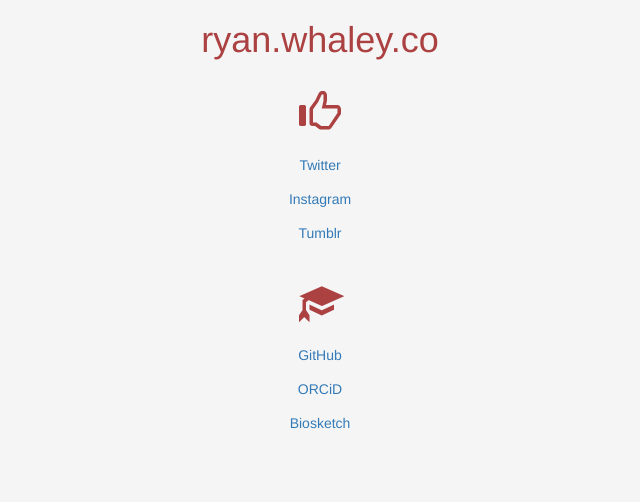
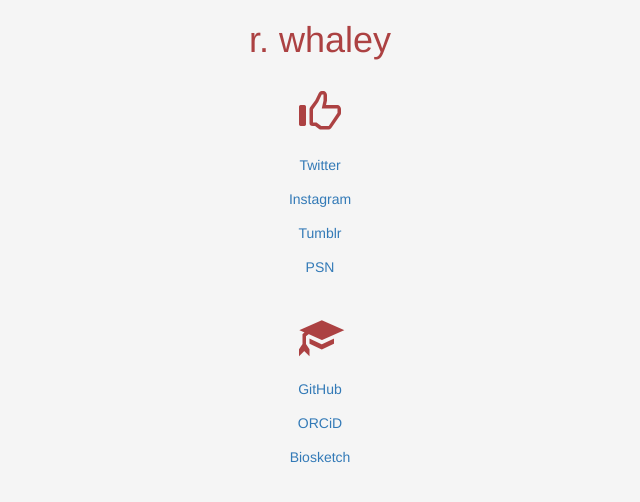
Before and after one commit to whaleyr/whaleyr.github.io, a plain HTML site: page index.html in a window 1280 px wide. Shown: the whole page, without its empty margins (320-960 px from the left). Drawn offline with Linux system fonts and the light colour scheme.

Commit message:
Update domain of site.

```diff
--- a/index.html
+++ b/index.html
@@ -3,7 +3,7 @@
     <head>
         <meta charset="utf-8">
         <meta http-equiv="x-ua-compatible" content="ie=edge">
-        <title>ryan.whaley.co</title>
+        <title>r. whaley</title>
         <meta name="description" content="ryan.whaley.co">
         <meta name="viewport" content="width=device-width, initial-scale=1">
 
@@ -21,7 +21,7 @@
         <![endif]-->
 
         <div class="container text-center">
-          <h1>ryan.whaley.co</h1>
+          <h1>r. whaley</h1>
 
           <section>
           <div style="font-size:3em;">
@@ -31,6 +31,7 @@
           <div><a class="btn" href="https://twitter.com/ryaninsf/" rel="nofollow">Twitter</a></div>
           <div><a class="btn" href="https://instagram.com/whaleygram/" rel="nofollow">Instagram</a></div>
           <div><a class="btn" href="http://posts.whaley.co/" rel="nofollow">Tumblr</a></div>
+          <div><a class="btn" href="http://playp.sn/f/BBUCNkeHvsgjeoXe" rel="nofollow">PSN</a></div>
         </section>
 
         <section>
```
Also changed, not shown: 1 other file.
